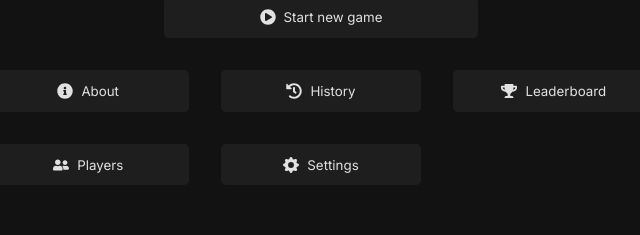
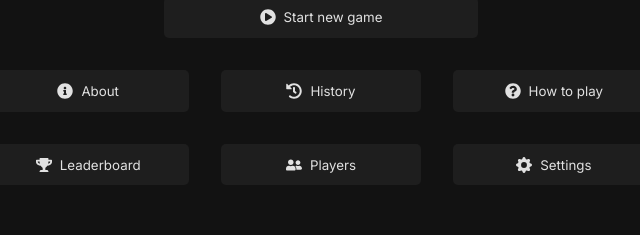
Before and after one commit to Diounata/tic-tac-toe, a Next.js app: page / in a window 1280 px wide. Shown: the part 313-548 px from the top of the page, without its empty margins (319-959 px from the left). Built offline with nearby package versions, Linux system fonts and the light colour scheme.

Commit message:
Add How to play menu button

```diff
--- a/src/Components/Menu.tsx
+++ b/src/Components/Menu.tsx
@@ -5,6 +5,7 @@ import Button from './Button';
 import Play from '../Icons/Play';
 import Info from '../Icons/Info';
 import History from '../Icons/History';
+import Question from '../Icons/Question';
 import Trophy from '../Icons/Trophy';
 import Users from '../Icons/Users';
 import Gear from '../Icons/Gear';
@@ -34,6 +35,10 @@ export default function Menu() {
                 </Button>
 
                 <Button onClick={() => handleRouter('undefined')}>
+                    <Question /> How to play
+                </Button>
+
+                <Button onClick={() => handleRouter('undefined')}>
                     <Trophy /> Leaderboard
                 </Button>
 
--- /dev/null
+++ b/src/Icons/Question.tsx
@@ -0,0 +1,5 @@
+import { FaQuestionCircle } from 'react-icons/fa';
+
+export default function Question() {
+    return <FaQuestionCircle size='16' />;
+}
--- a/src/styles/Menu.module.scss
+++ b/src/styles/Menu.module.scss
@@ -5,7 +5,6 @@
         display: grid;
         grid-template-columns: 1fr 1fr 1fr;
         grid-template-rows: 1fr 1fr;
-        justify-content: center;
         gap: 2rem;
     }
 
```
